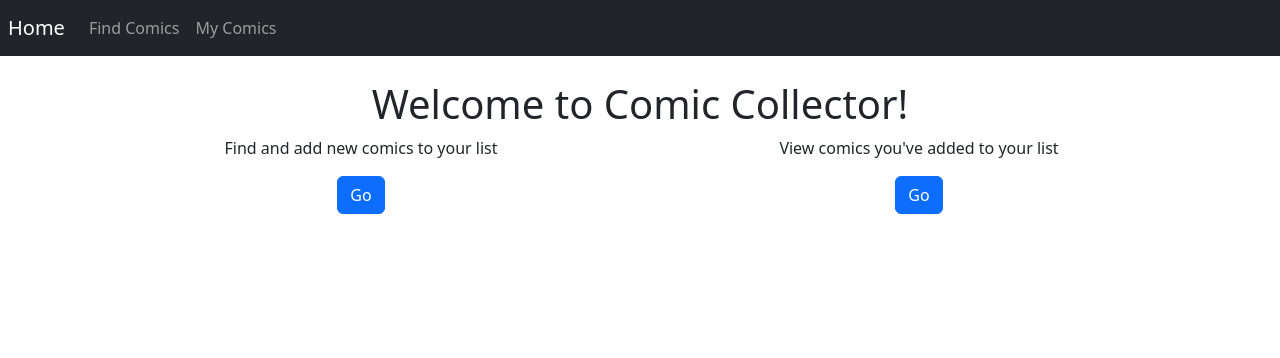
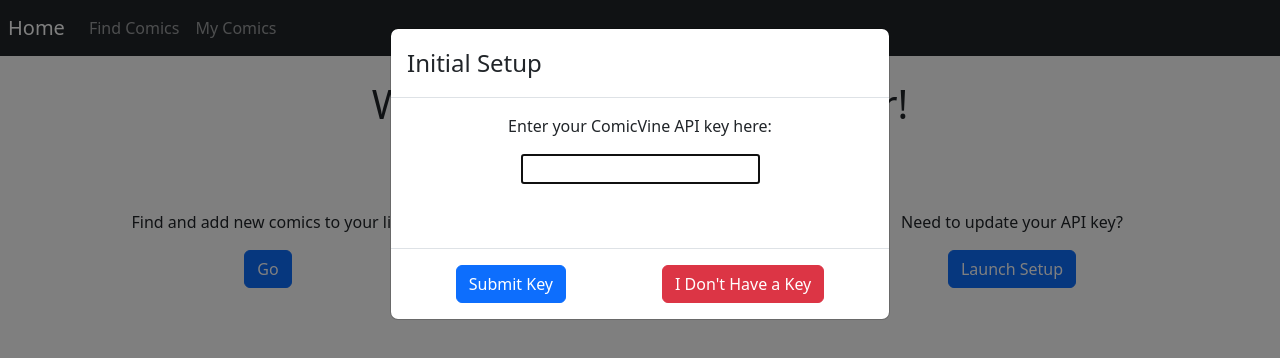
Before and after one commit to aspadegit/comic-site, an Angular app: page / in a window 1280 px wide. Shown: the top 358 px of the page. Built offline with nearby package versions, Linux system fonts and the light colour scheme.

Commit message:
api key enter modal setup

```diff
--- a/src/app/home/home.component.html
+++ b/src/app/home/home.component.html
@@ -2,7 +2,7 @@
     <div class="container-fluid">
       <div class="row">
         <h1 class="text-center">Welcome to Comic Collector!</h1>
-
+        <ngb-alert class="invisible" [class.invisible]="!apiSuccess" [type]='"success"'>API key added successfully</ngb-alert>
       </div>
 
         <div class="row justify-content-md-center">
@@ -16,6 +16,14 @@
                 <button type="button" (click)="buttonClick('/my-comics')" class="btn btn-primary">Go</button>
 
             </div>
+
+            <div class="col text-center">
+                <p >Need to update your API key?</p>
+                <button type="button" (click)="open()" class="btn btn-primary">Launch Setup</button>
+
+            </div>
+
         </div>
       </div>
+
 </div>
--- a/src/app/home/home.component.ts
+++ b/src/app/home/home.component.ts
@@ -1,14 +1,68 @@
-import { Component } from '@angular/core';
+import { Component, inject, afterNextRender } from '@angular/core';
 import { Router } from '@angular/router';
+import { NgbModal } from '@ng-bootstrap/ng-bootstrap';
+import { KeySetupComponent } from '../key-setup/key-setup.component';
+import { NgbAlertModule } from '@ng-bootstrap/ng-bootstrap';
+import { isPlatformBrowser } from '@angular/common';
 @Component({
   selector: 'app-home',
-  imports: [],
+  imports: [NgbAlertModule],
   templateUrl: './home.component.html',
   styleUrl: './home.component.css'
 })
 export class HomeComponent {
-  constructor(private router : Router) {}
+  constructor(private router : Router) {
+
+    //writes to the DOM after everything else has, using the client-side (since ngbModal accesses the window, which SSR hates)
+    afterNextRender({
+      write: () => {
+        this.apiSuccess = false;
+        this.open();
+      }
+    });
+  }
+
   buttonClick(name : string) {
     this.router.navigate([name]);
   }
+
+  // setup popup details on initial launch
+  private modalService = inject(NgbModal);
+  apiSuccess : boolean = false;
+
+  // opens the modal window
+	open() {
+
+		const modalRef = this.modalService.open(KeySetupComponent, {ariaLabelledBy: 'modal-key-setup', beforeDismiss: this.modalBeforeDismiss}).result.then(
+
+      (reason : string) => {
+        //when confirmed
+        if(reason === "submit api")
+        {
+          this.apiSuccess = true;
+
+        }
+        else
+        {
+          this.apiSuccess = false;
+        }
+      },
+      () => {
+        //when dismissed (do nothing)
+
+      },
+
+    );
+
+	}
+
+  // if returns false: the modal will not dismiss
+  modalBeforeDismiss() : boolean
+  {
+    //modal should always be closed, not dismissed
+    return false;
+  }
+
+
+
 }
--- /dev/null
+++ b/src/app/key-setup/key-setup.component.html
@@ -0,0 +1,78 @@
+<!-- Confirmation Modal -->
+<ng-template #continueConfirmation let-modal>
+	<div class="modal-header">
+		<h4 class="modal-title">Continue Without a Key?</h4>
+		<button type="button" class="btn-close" aria-label="Close" (click)="modal.dismiss('Cross click')"></button>
+	</div>
+	<div class="modal-body">
+		<form>
+			<div class="mb-3">
+            <p>Without an API key, you will be unable to access most of the features of this app.</p>
+            <p>Are you certain you wish to proceed?</p>
+
+			</div>
+		</form>
+	</div>
+	<div class="modal-footer">
+    <button type="button" class="btn btn-danger" (click)="modal.close()">Yes</button>
+
+    <button type="button" class="btn btn-outline-secondary" (click)="modal.dismiss()">Go Back</button>
+</div>
+</ng-template>
+
+
+<!-- Main Modal -->
+
+<div class="modal-header">
+    <h4 class="modal-title">Initial Setup</h4>
+</div>
+
+<!-- PAGE ONE (entering API key) -->
+<div #pageOne class="d-block">
+    <div class="modal-body text-center">
+
+        <div>
+            <p>Enter your ComicVine API key here:</p>
+            <input>
+
+            <br>
+            <br>
+            <br>
+        </div>
+       <div>
+       </div>
+    </div>
+    <div class="modal-footer">
+        <div class="text-center w-100">
+            <button (click)="activeModal.close('submit api')" class="btn btn-primary me-5">Submit Key</button>
+            <button type="button" class="btn btn-danger ms-5" (click)="changePage(false)">I Don't Have a Key</button>
+
+        </div>
+    </div>
+
+</div>
+
+<!-- PAGE TWO (instructions for api key) -->
+<div #pageTwo class="d-none">
+    <div class="modal-body">
+        <p>To get an API key:</p>
+        <ul>
+            <li>
+                <p>Go to Comic Vine's website and <a href="https://comicvine.gamespot.com/login-signup/">create an account.</a></p>
+            </li>
+            <li>
+                <p>Once you've created an account, go to the <a href="https://comicvine.gamespot.com/api/">API page</a> to view your API key.</p>
+            </li>
+            <li>
+                <p>Click the blue button below to enter your newly acquired API key.</p>
+            </li>
+        </ul>
+    </div>
+    <div class="modal-footer">
+        <div class="text-center w-100">
+            <button (click)="changePage(true)" class="btn btn-primary me-5">I Have an API Key</button>
+            <button type="button" class="btn btn-danger ms-5" (click)="open(continueConfirmation)">Continue with No Key</button>
+
+        </div>
+    </div>
+</div>
--- /dev/null
+++ b/src/app/key-setup/key-setup.component.ts
@@ -0,0 +1,55 @@
+import { Component, ViewChild, ElementRef, TemplateRef } from '@angular/core';
+import { inject, Input } from '@angular/core';
+import { NgbActiveModal, NgbModal } from '@ng-bootstrap/ng-bootstrap';
+
+@Component({
+  selector: 'app-key-setup',
+  imports: [],
+  templateUrl: './key-setup.component.html',
+  styleUrl: './key-setup.component.css'
+})
+export class KeySetupComponent {
+	activeModal = inject(NgbActiveModal);
+
+  confirmationModalService = inject(NgbModal);
+
+    open(content: TemplateRef<any>) {
+      this.confirmationModalService.open(content, { ariaLabelledBy: 'modal-continue-confirmation', size: 'lg' }).result.then(
+        () => {
+          //when hitting "confirm"
+          this.activeModal.close('no api');
+        },
+        () => {
+          // when dismissing the modal (do nothing)
+        },
+      );
+    }
+
+  // get the pages of the modal
+  @ViewChild('pageOne') pageOne!: ElementRef<HTMLDivElement>;
+  @ViewChild('pageTwo') pageTwo!: ElementRef<HTMLDivElement>;
+
+  changePage(showFirst : boolean)
+  {
+    this.changePageDisplay(this.pageOne, showFirst);
+    this.changePageDisplay(this.pageTwo, !showFirst);
+
+  }
+
+  // makes a passed in element either visible or invisible
+  changePageDisplay(page : ElementRef<HTMLDivElement>, shouldShow : boolean)
+  {
+    if(!shouldShow)
+    {
+      page.nativeElement.classList.remove('d-block');
+      page.nativeElement.classList.add('d-none');
+
+    }
+    else
+    {
+      page.nativeElement.classList.add('d-block');
+      page.nativeElement.classList.remove('d-none');
+
+    }
+  }
+}
```
Also changed, not shown: src/app/key-setup/key-setup.component.css (added), 1 other file (tests, documents, lock files or other folders).
